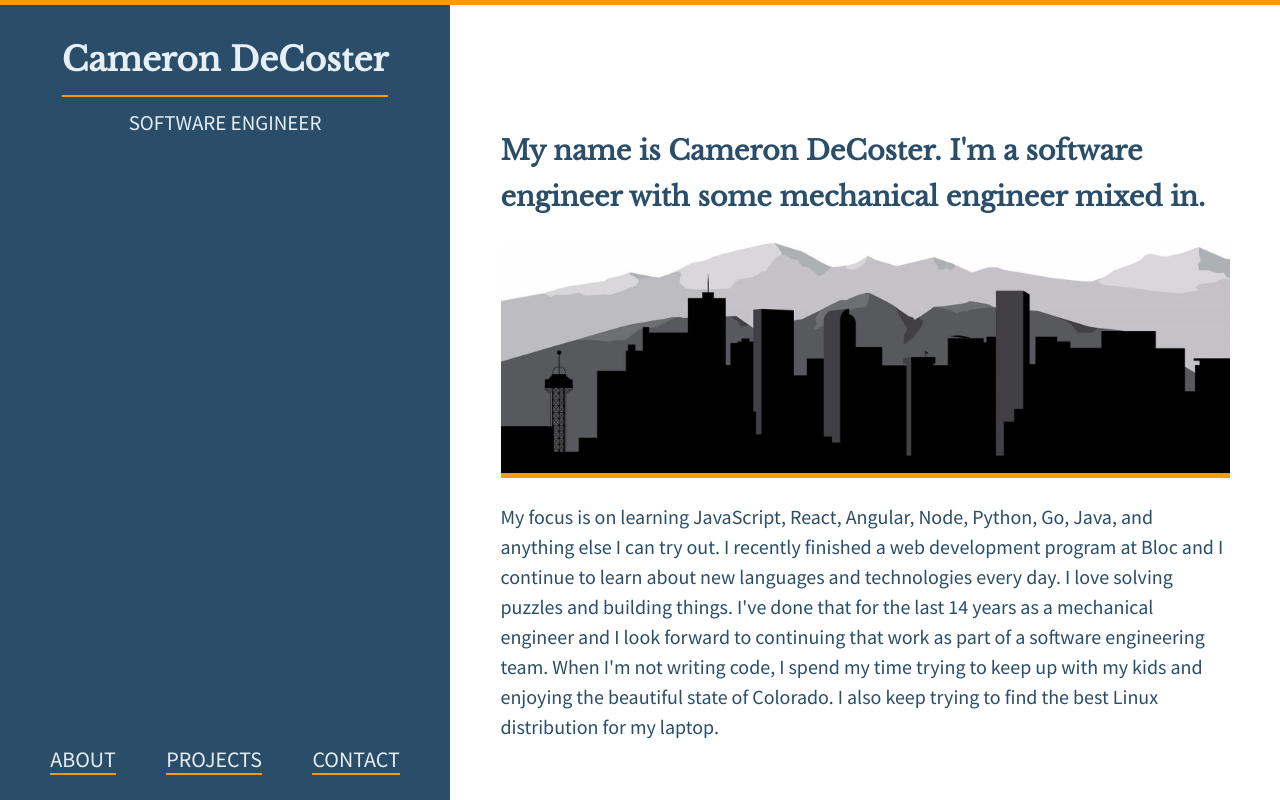
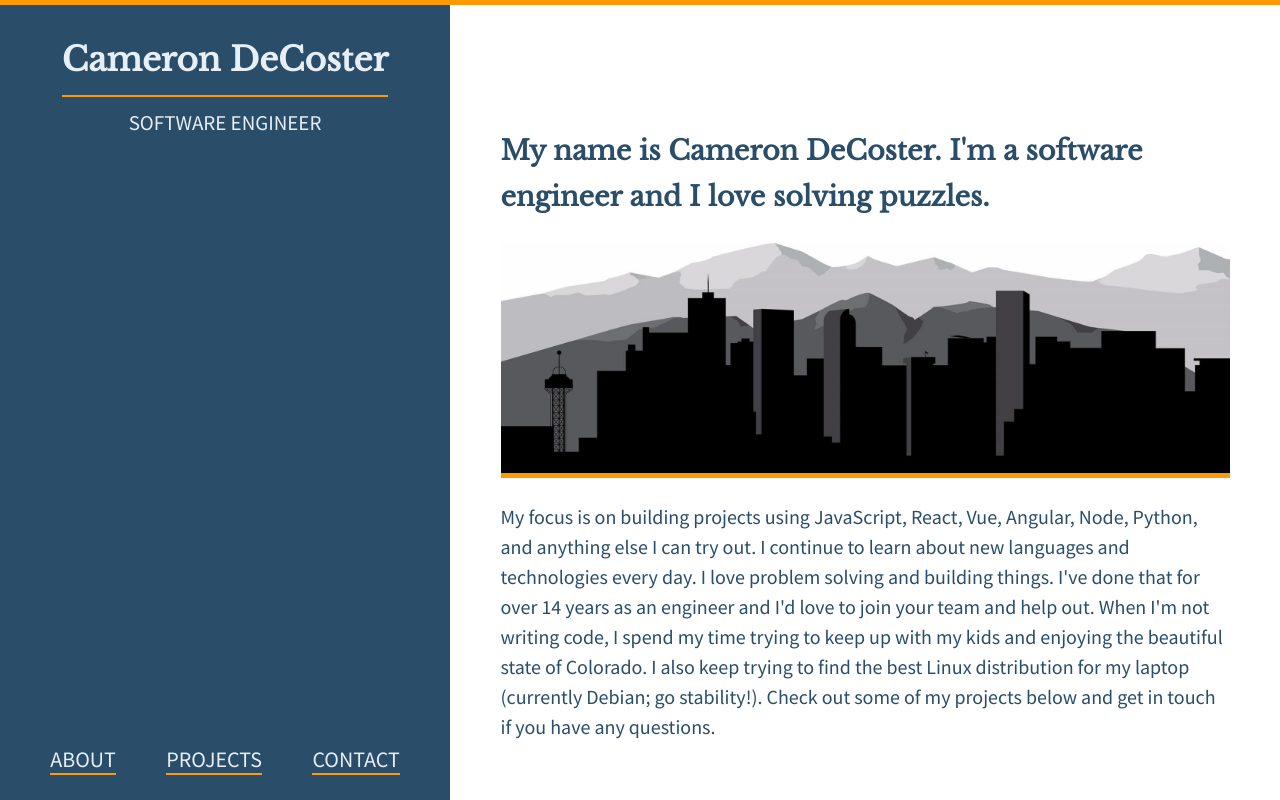
Before and after one commit to camdecoster/portfolio, a React (Create React App) app: page / in a window 1280 px wide. Shown: the top 800 px of the page. Built offline with nearby package versions, Linux system fonts and the light colour scheme.

Commit message:
updated intro

```diff
--- a/src/Components/App/App.js
+++ b/src/Components/App/App.js
@@ -52,8 +52,8 @@ export default function App() {
             <main>
                 <section id='about' className='about'>
                     <h1 id='hero-quote' className='body-text font-01'>
-                        My name is Cameron DeCoster. I'm a software engineer
-                        with some mechanical engineer mixed in.
+                        My name is Cameron DeCoster. I'm a software engineer and
+                        I love solving puzzles.
                     </h1>
                     <img
                         className='hero-pic pic'
@@ -62,18 +62,18 @@ export default function App() {
                     />
                     <br />
                     <p>
-                        My focus is on learning JavaScript, React, Angular,
-                        Node, Python, Go, Java, and anything else I can try out.
-                        I recently finished a web development program at Bloc
-                        and I continue to learn about new languages and
-                        technologies every day. I love solving puzzles and
-                        building things. I've done that for the last 14 years as
-                        a mechanical engineer and I look forward to continuing
-                        that work as part of a software engineering team. When
-                        I'm not writing code, I spend my time trying to keep up
-                        with my kids and enjoying the beautiful state of
+                        My focus is on building projects using JavaScript,
+                        React, Vue, Angular, Node, Python, and anything else I
+                        can try out. I continue to learn about new languages and
+                        technologies every day. I love problem solving and
+                        building things. I've done that for over 14 years as an
+                        engineer and I'd love to join your team and help out.
+                        When I'm not writing code, I spend my time trying to
+                        keep up with my kids and enjoying the beautiful state of
                         Colorado. I also keep trying to find the best Linux
-                        distribution for my laptop.
+                        distribution for my laptop (currently Debian; go
+                        stability!). Check out some of my projects below and get
+                        in touch if you have any questions.
                     </p>
                 </section>
                 <section id='projects' className='projects'>
```
